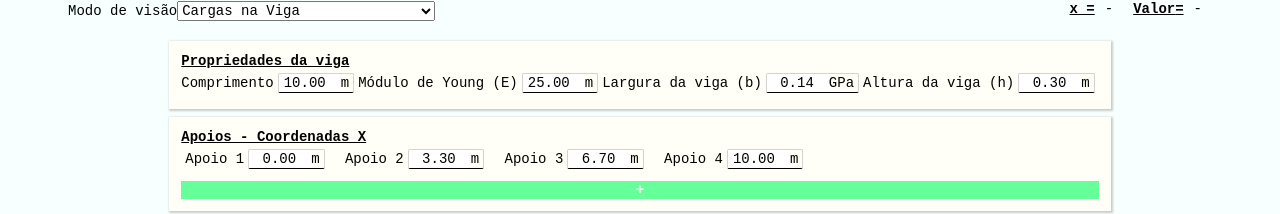
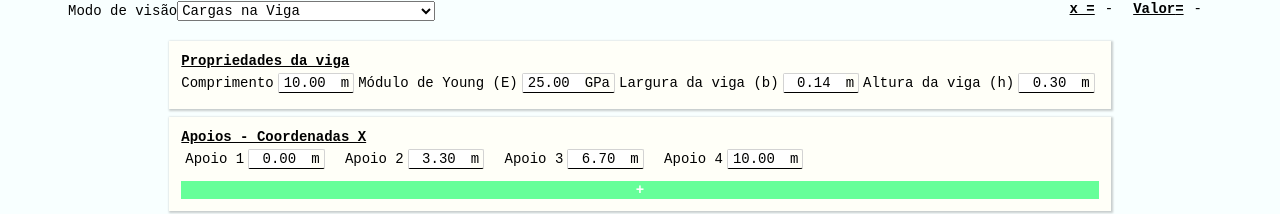
Before and after one commit to Pitossomo/react-beams, a React (Create React App) app: page / in a window 1280 px wide. Shown: the part 519-733 px from the top of the page. Built offline with nearby package versions, Linux system fonts and the light colour scheme.

Commit message:
Fix units on beam properties Form

```diff
--- a/src/components/Form/BeamPropertiesFieldset/index.jsx
+++ b/src/components/Form/BeamPropertiesFieldset/index.jsx
@@ -4,8 +4,8 @@ import './style.css'
 const BeamPropertiesFieldset = ({beamParams, updateProperty}) => {
   const beamProperties = [
     { name: 'length', label: 'Comprimento', unit: 'm', attributes: {min: 0} },
-    { name: 'young', label: 'Módulo de Young (E)', unit: 'm', attributes: { min: 1 } },
-    { name: 'width', label: 'Largura da viga (b)', unit: 'GPa', step: 0.01, attributes: {min: 0.01} },
+    { name: 'young', label: 'Módulo de Young (E)', unit: 'GPa', attributes: { min: 1 } },
+    { name: 'width', label: 'Largura da viga (b)', unit: 'm', step: 0.01, attributes: {min: 0.01} },
     { name: 'height', label: 'Altura da viga (h)', unit: 'm',  step: 0.01, attributes: {min: 0.01} },
   ]
 
```
